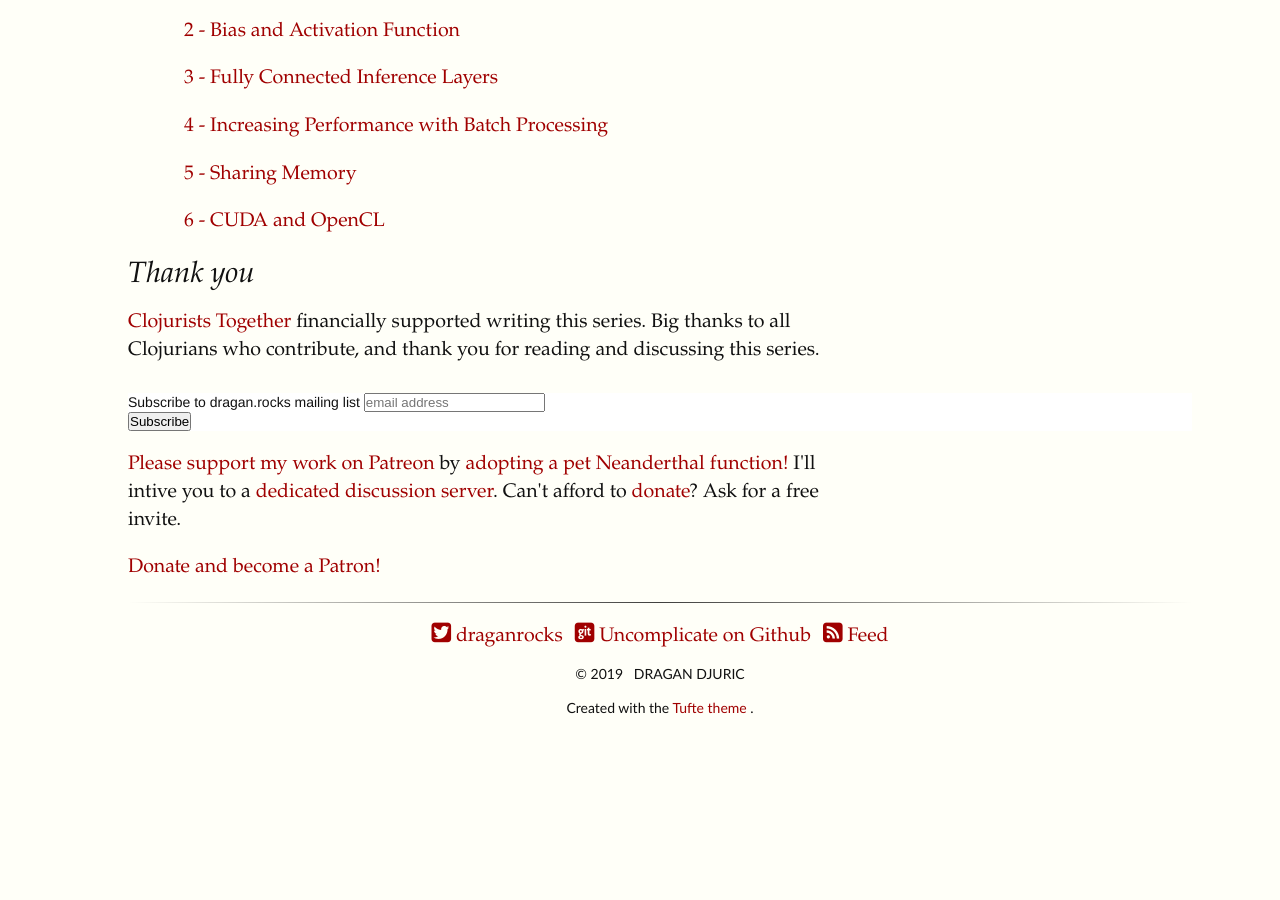
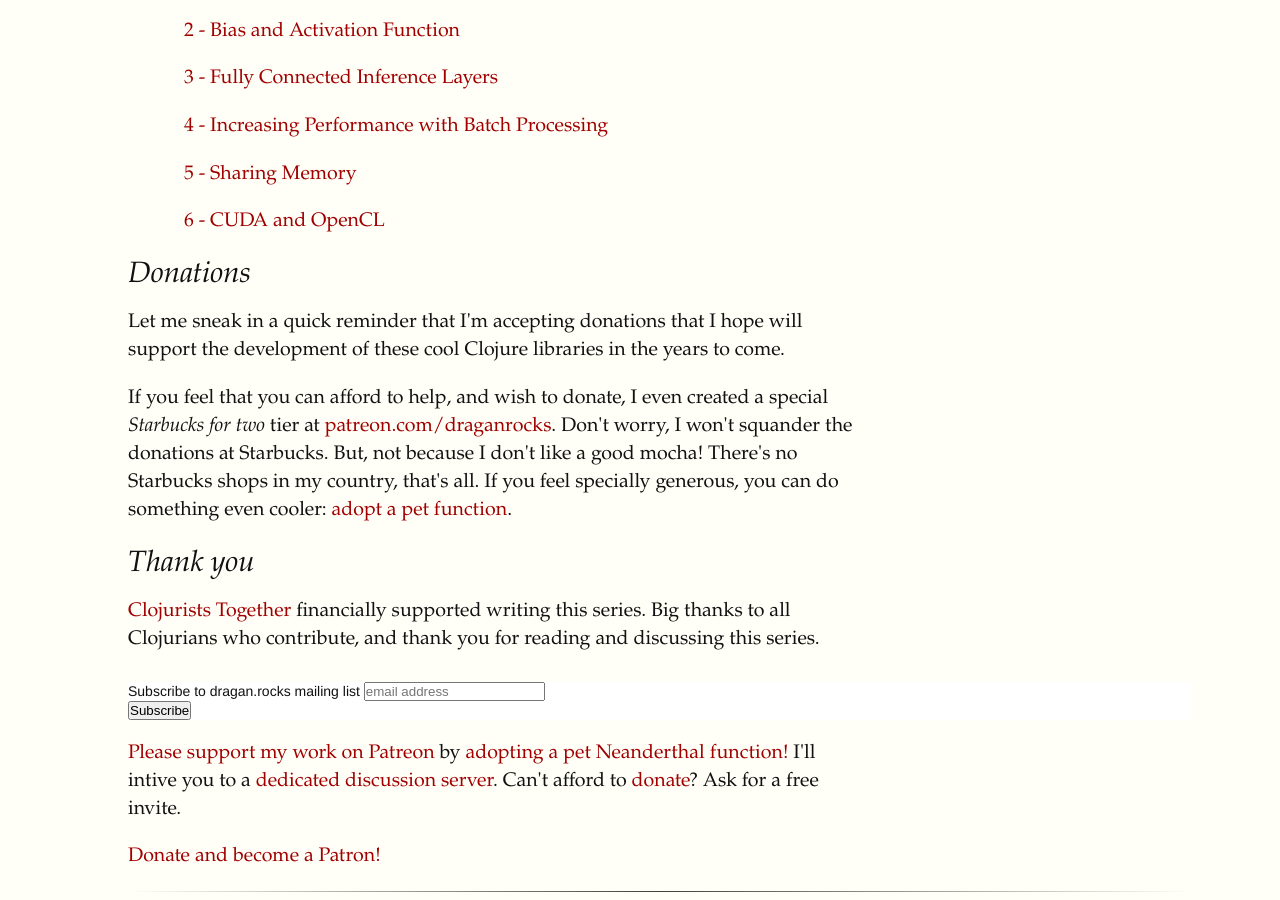
Before and after one commit to blueberry/blueberry.github.io, a Jekyll site: the page built from _posts/2019-02-01-Deep-Learning-in-Clojure-From-Scratch-to-GPU-0-Why-Bother.html, in a window 1280 px wide and 900 px high, scrolled down 2896 px. Built offline with Jekyll 4.4.1, drawn with Linux system fonts in a browser that asks for light colours; comment, search, counter and statistics services are not loaded; before the commit the page ends 3626 px from its top, so only the background shows below that.

Commit message:
Add Donations to the Why bother? article.

```diff
--- a/_posts/2019-02-01-Deep-Learning-in-Clojure-From-Scratch-to-GPU-0-Why-Bother.html
+++ b/_posts/2019-02-01-Deep-Learning-in-Clojure-From-Scratch-to-GPU-0-Why-Bother.html
@@ -150,6 +150,23 @@ This ToC will be updated with links to the new articles.
 </div>
 </div>
 
+<div id="outline-container-org2402563" class="outline-2">
+<h2 id="org2402563">Donations</h2>
+<div class="outline-text-2" id="text-org2402563">
+<p>
+Let me sneak in a quick reminder that I'm accepting donations
+that I hope will support the development of these cool Clojure libraries in the years to come.
+</p>
+
+<p>
+If you feel that you can afford to help, and wish to donate, I even created a special <i>Starbucks for two</i> tier
+at <a href="https://www.patreon.com/draganrocks">patreon.com/draganrocks</a>. Don't worry, I won't squander the donations
+at Starbucks. But, not because I don't like a good mocha! There's no Starbucks shops in my country, that's all.
+If you feel specially generous, you can do something even cooler: <a href="https://www.patreon.com/posts/22476035">adopt a pet function</a>.
+</p>
+</div>
+</div>
+
 <div id="outline-container-org48307cd" class="outline-2">
 <h2 id="org48307cd">Thank you</h2>
 <div class="outline-text-2" id="text-org48307cd">
```
